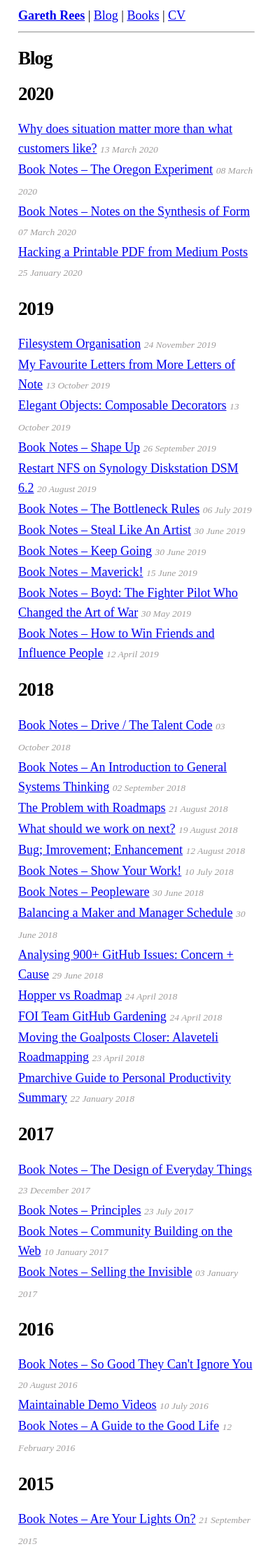
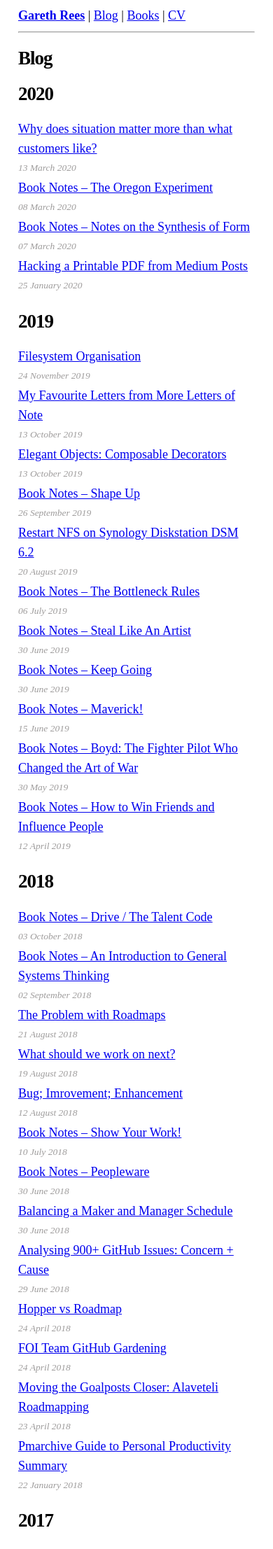
Before and after one commit to garethrees/garethrees.github.com, a Jekyll site: the page built from blog.html, in a window 390 px wide. Shown: the top 2213 px of the page at 70% size. Built offline with Jekyll 4.4.1, drawn with Linux system fonts in a browser that asks for light colours.

Commit message:
Fix .posted-on on small screens

```diff
--- a/stylesheets/application.css
+++ b/stylesheets/application.css
@@ -74,6 +74,12 @@ aside,
   display: inline;
 }
 
+@media all and (max-width: 699px) {
+  .posted-on {
+    display: block;
+  }
+}
+
 #footer {
   font-size: small;
 }
```
